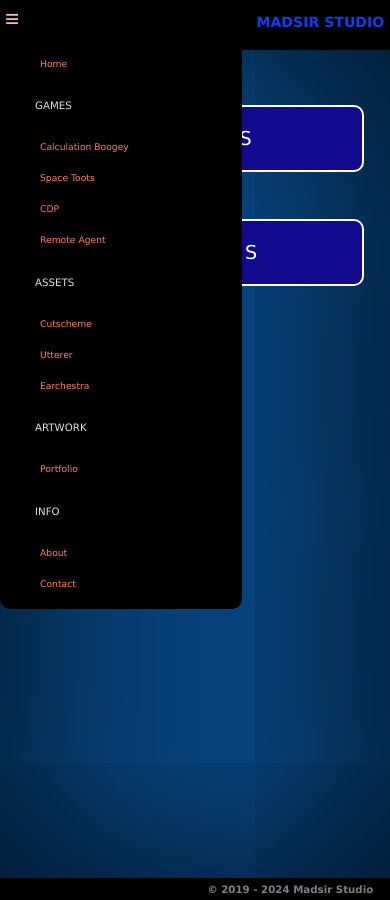
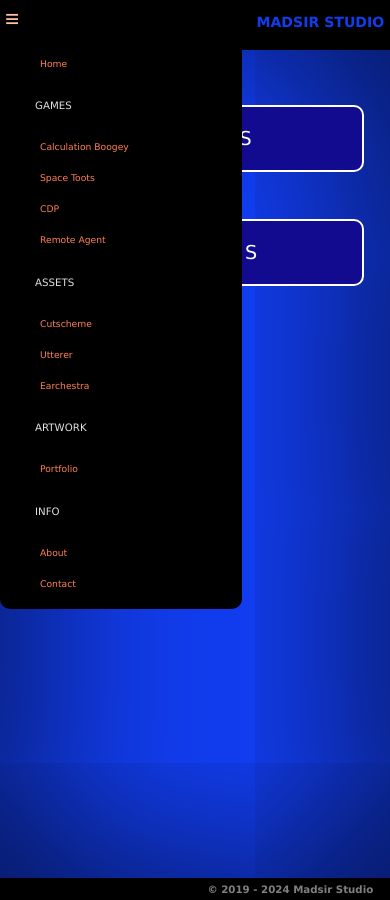
Before and after one commit to Madsir/madsirstudio.github.io, a Jekyll site: the page built from index.html, in a window 390 px wide. Built offline with Jekyll 4.4.1, drawn with Linux system fonts in a browser that asks for light colours.

Commit message:
Update default.html

```diff
--- a/_layouts/default.html
+++ b/_layouts/default.html
@@ -103,7 +103,7 @@ button:hover{
   body {
   width: 100%;
   margin: 0;
-  background-color: #07427a;
+  background-color: #123def;
   box-shadow: 0 0 200px rgba(0,0,0,0.9) inset;
   min-height: 100vh;
   display: flex;
```
